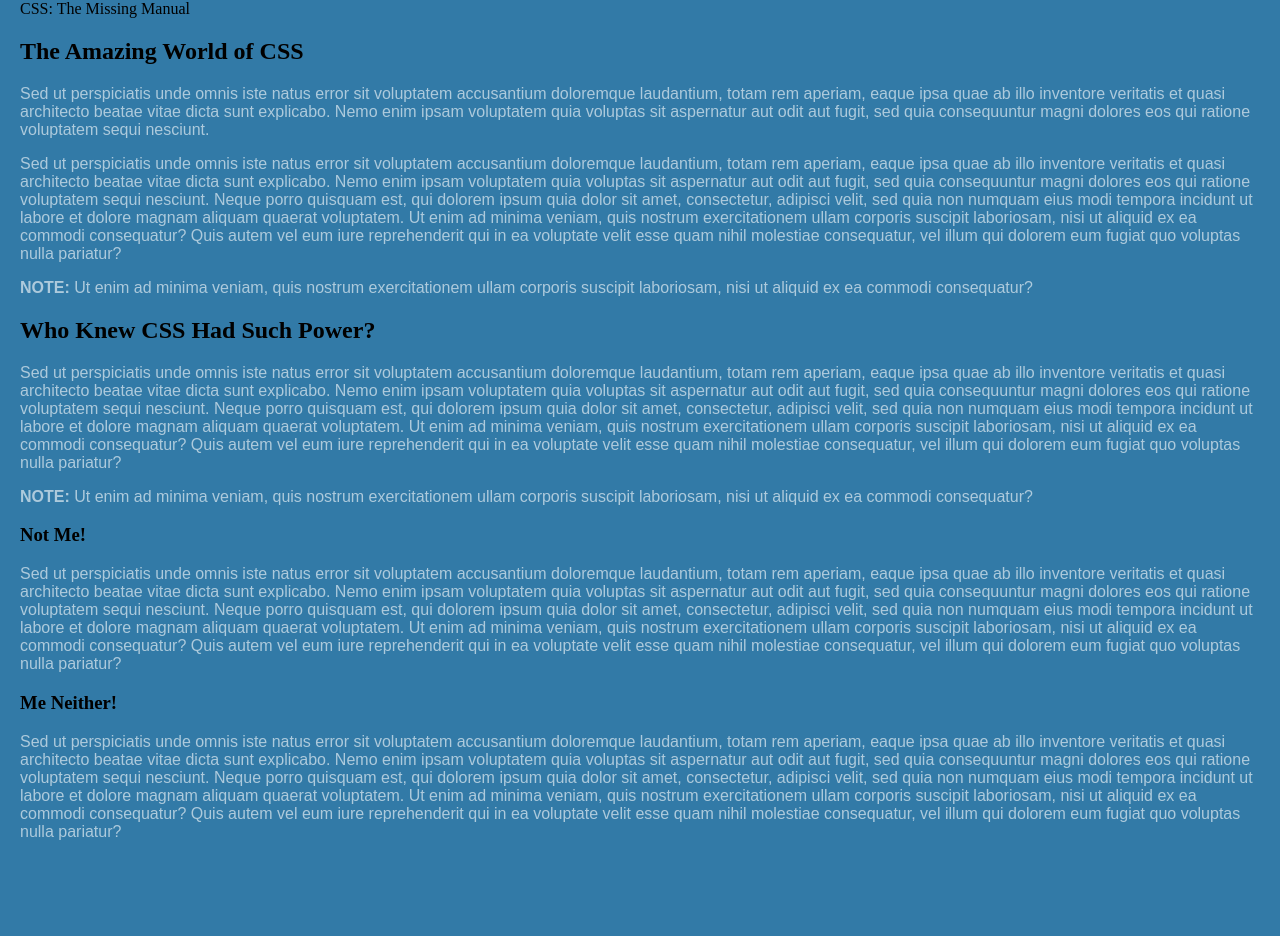
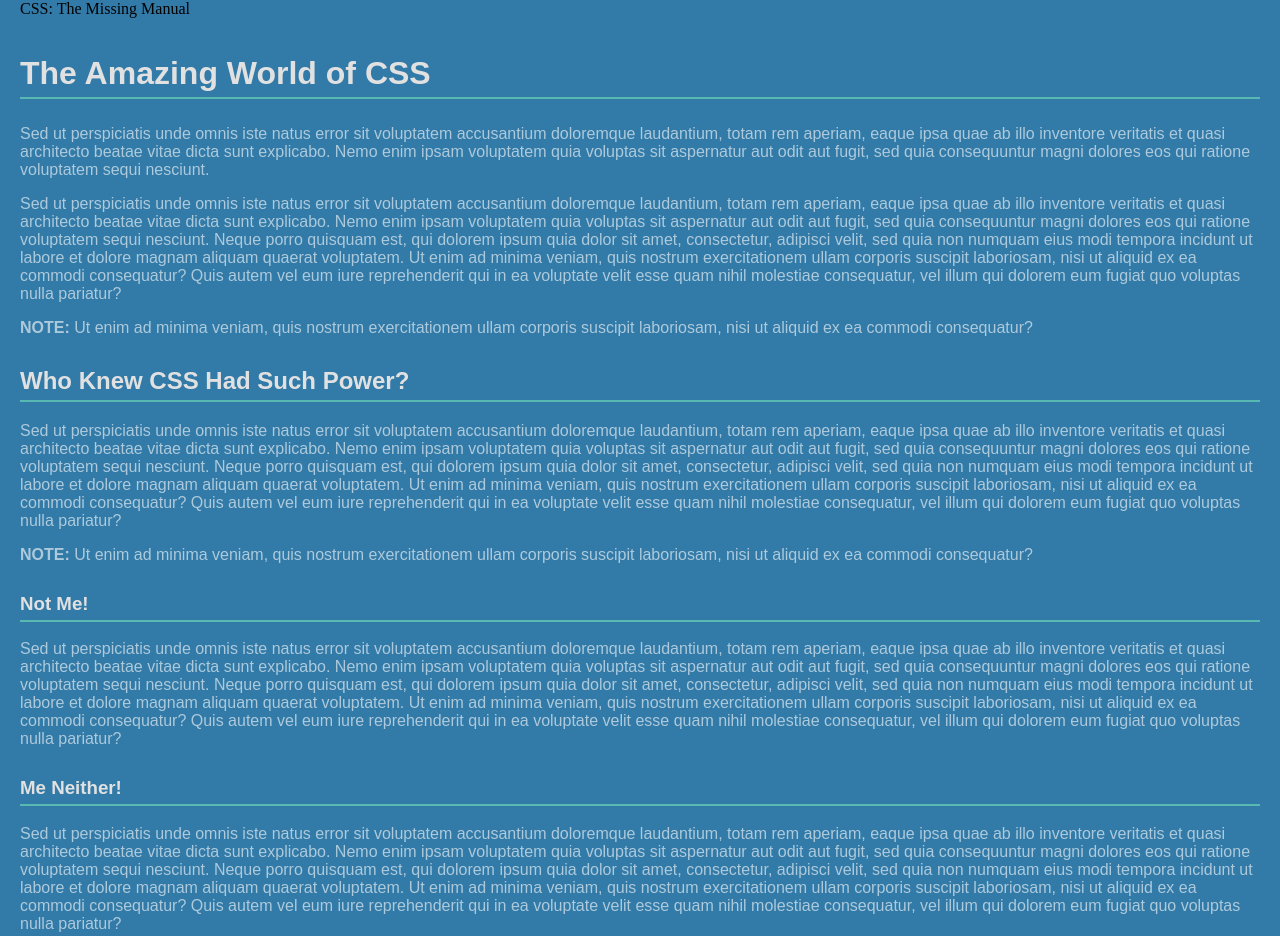
Before and after one commit to d9i8i/css3-missing-manual, a plain HTML site: page 03/selector_basics.html in a window 1280 px wide. Before the commit the page ends 877 px from the top, so only its background shows below. Drawn offline with Linux system fonts and the light colour scheme; a web font is replaced by a local one.

Commit message:
Создание группового селектора

```diff
--- a/03/styles.css
+++ b/03/styles.css
@@ -9,3 +9,17 @@ p {
   font-size: 1em;
   font-family: 'Kurale', Arial, Helvetica, sans-serif;
 }
+
+h1,
+h2,
+h3 {
+  color: rgb(225, 225, 225);
+  font-family: Arial, 'Palatino Linotype', Times, serif;
+  border-bottom: 2px solid rgb(87, 185, 178);
+  padding-top: 10px;
+  padding-bottom: 5px;
+}
+
+h1 {
+  font-size: 2em;
+}
```
